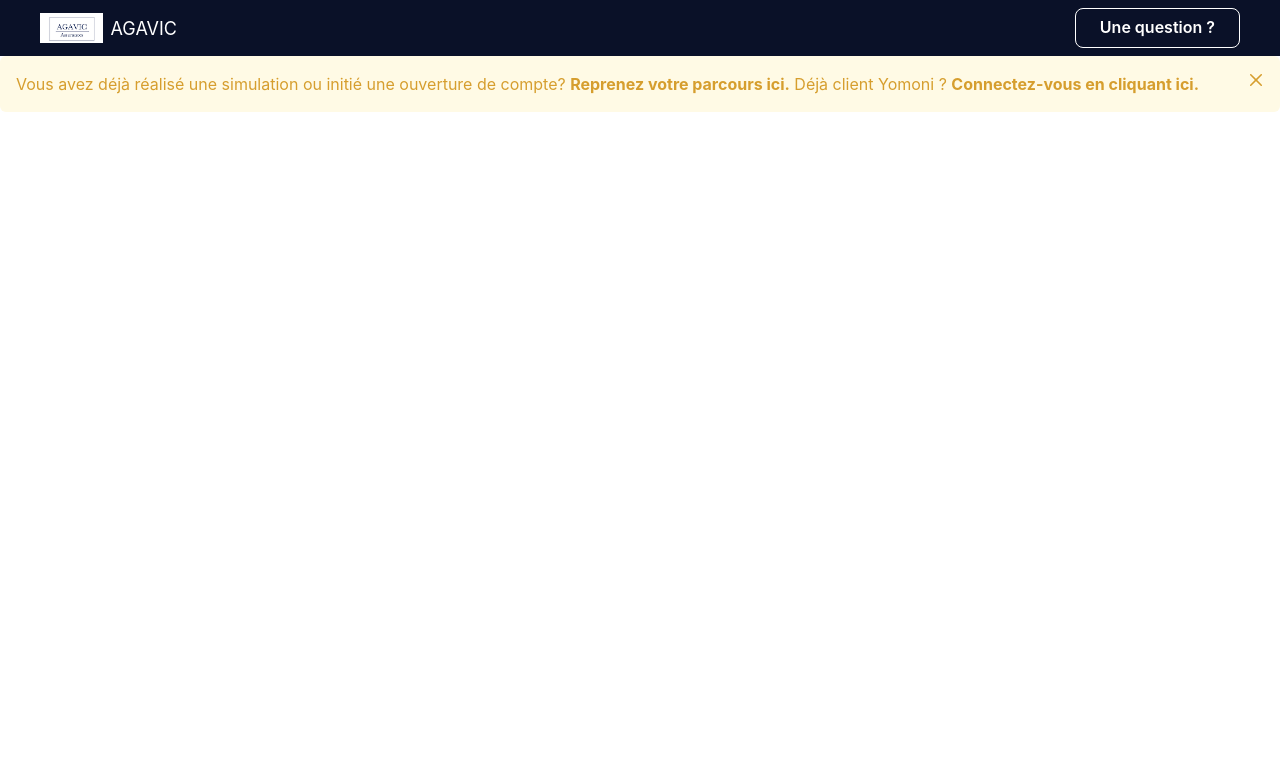
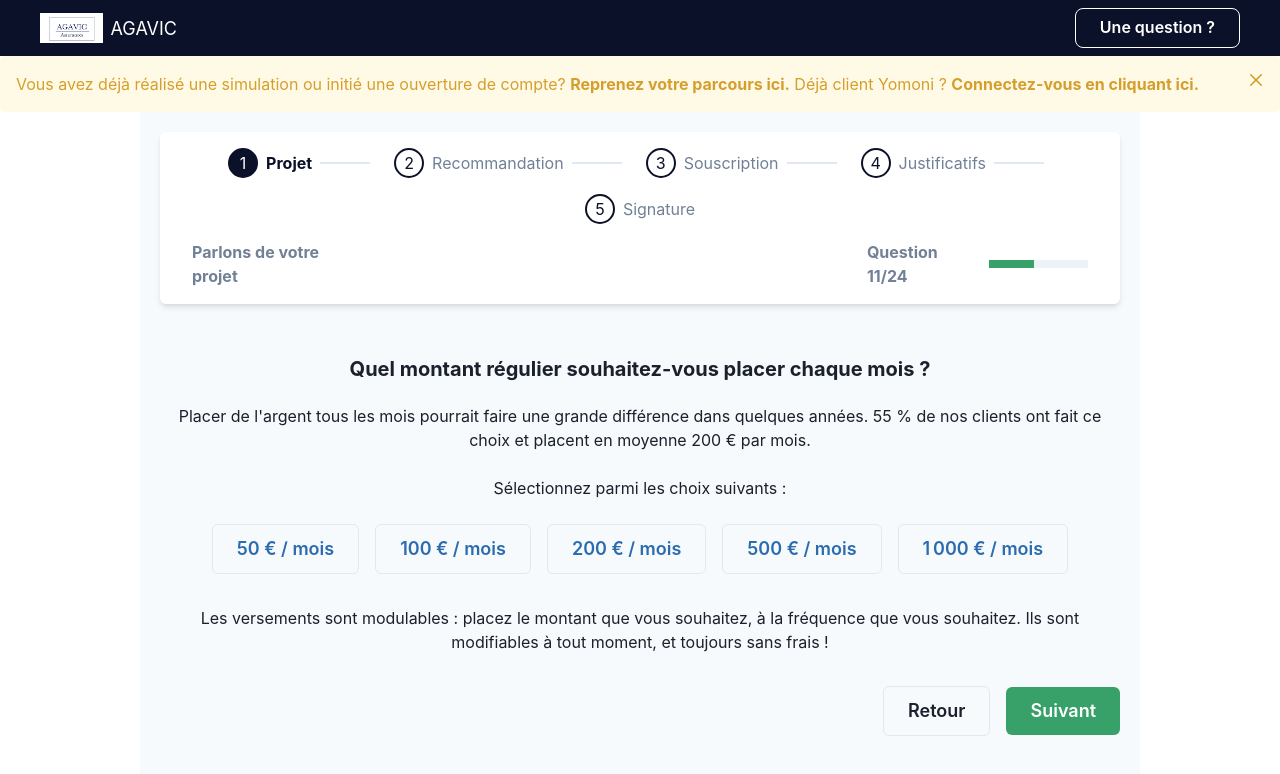
Before and after one commit to spacemen100/agavicform25102024, a React (Create React App) app: page /quel-montant-regulier-souhaitez-vous-placer in a window 1280 px wide. Shown: the top 774 px of the page. Built offline with nearby package versions, Linux system fonts and the light colour scheme.

Commit message:
sssssssssd

```diff
--- /dev/null
+++ b/src/pages/QuelMontantRegulierSouhaitezVousPlacer.tsx
@@ -0,0 +1,94 @@
+import React, { useState } from 'react';
+import { ChakraProvider, extendTheme, Box, Text, Button, HStack, Image } from '@chakra-ui/react';
+import { useNavigate } from 'react-router-dom';
+import StepperWithSubStepCounter from '../components/StepperWithSubStepCounter';
+
+const theme = extendTheme({
+    colors: {
+        navy: '#0A1128',
+        gray: {
+            200: '#e2e8f0',
+            500: '#718096',
+        },
+        white: '#FFFFFF',
+        orange: '#FF8C00',
+    },
+});
+
+const monthlyInvestmentOptions = [50, 100, 200, 500, 1000];
+
+const QuelMontantRegulierSouhaitezVousPlacer: React.FC = () => {
+    const [selectedAmount, setSelectedAmount] = useState<number | null>(null);
+    const navigate = useNavigate();
+
+    const handleSelect = (amount: number) => {
+        setSelectedAmount(amount);
+    };
+
+    const handleNext = () => {
+        // Ajouter ici la logique pour naviguer vers la prochaine étape si nécessaire
+    };
+
+    return (
+        <ChakraProvider theme={theme}>
+            <Box bg="gray.50" minH="100vh" p={5} maxWidth="1000px" mx="auto">
+                <StepperWithSubStepCounter currentStep={1} currentSubStep={11} totalSubSteps={24} title="Parlons de votre projet" />
+                <Text fontSize="xl" fontWeight="bold" mb={5} textAlign="center">Quel montant régulier souhaitez-vous placer chaque mois ?</Text>
+                <Text fontSize="md" textAlign="center" mb={6}>
+                    Placer de l'argent tous les mois pourrait faire une grande différence dans quelques années. 55 % de nos clients ont fait ce choix et placent en moyenne 200 € par mois.
+                </Text>
+                <Text fontSize="md" textAlign="center" mb={6}>Sélectionnez parmi les choix suivants :</Text>
+                <HStack justifyContent="center" spacing="4" flexWrap="wrap">
+                    {monthlyInvestmentOptions.map((amount) => (
+                        <Button
+                            key={amount}
+                            variant="outline"
+                            size="lg"
+                            colorScheme={selectedAmount === amount ? 'green' : 'blue'}
+                            onClick={() => handleSelect(amount)}
+                            px={6}
+                            py={6}
+                            textAlign="left"
+                            justifyContent="flex-start"
+                            _hover={{ bg: 'gray.200' }}
+                            borderColor={selectedAmount === amount ? 'green.400' : 'gray.200'}
+                        >
+                            {amount.toLocaleString('fr-FR')} € / mois
+                        </Button>
+                    ))}
+                </HStack>
+                {selectedAmount !== null && (
+                    <Box borderWidth="1px" borderRadius="md" p={4} mt={4} textAlign="center" borderColor="green.400">
+                        <Text fontSize="2xl" color="green.500">
+                            {selectedAmount.toLocaleString('fr-FR')} € / mois
+                        </Text>
+                    </Box>
+                )}
+                <Text textAlign="center" mt="8">
+                    Les versements sont modulables : placez le montant que vous souhaitez, à la fréquence que vous souhaitez. Ils sont modifiables à tout moment, et toujours sans frais !
+                </Text>
+                <HStack justifyContent="flex-end" mt="8" spacing="4">
+                    <Button
+                        colorScheme="gray"
+                        variant="outline"
+                        onClick={() => navigate(-1)}
+                        px={6}
+                        py={6}
+                        size="lg">
+                        Retour
+                    </Button>
+                    <Button
+                        colorScheme="green"
+                        onClick={handleNext}
+                        px={6}
+                        py={6}
+                        size="lg">
+                        Suivant
+                    </Button>
+                </HStack>
+            </Box>
+        </ChakraProvider>
+    );
+};
+
+export default QuelMontantRegulierSouhaitezVousPlacer;
--- a/src/routes/Routes.tsx
+++ b/src/routes/Routes.tsx
@@ -3,12 +3,14 @@ import React from 'react';
 import { Route, Routes as Switch } from 'react-router-dom';
 import Home from '../pages/Home';
 import QuelEstVotreProjetDInvestissement from '../pages/QuelEstVotreProjetDInvestissement';
-import QuelMontantSouhaitezVousPlacer from '../pages/QuelMontantSouhaitezVousPlacer'; // Importez le nouveau composant
+import QuelMontantSouhaitezVousPlacer from '../pages/QuelMontantSouhaitezVousPlacer';
+import QuelMontantRegulierSouhaitezVousPlacer from '../pages/QuelMontantRegulierSouhaitezVousPlacer'; // Importez le nouveau composant
 
 export const routes = [
   { path: '/', name: 'Home', component: <Home />, hidden: true },
   { path: '/quel-est-votre-projet-d-investissement', name: 'QuelEstVotreProjetDInvestissement', component: <QuelEstVotreProjetDInvestissement />, hidden: true },
-  { path: '/quel-montant-souhaitez-vous-placer', name: 'QuelMontantSouhaitezVousPlacer', component: <QuelMontantSouhaitezVousPlacer />, hidden: true }, // Ajoutez la nouvelle route
+  { path: '/quel-montant-souhaitez-vous-placer', name: 'QuelMontantSouhaitezVousPlacer', component: <QuelMontantSouhaitezVousPlacer />, hidden: true },
+  { path: '/quel-montant-regulier-souhaitez-vous-placer', name: 'QuelMontantRegulierSouhaitezVousPlacer', component: <QuelMontantRegulierSouhaitezVousPlacer />, hidden: true }, // Ajoutez la nouvelle route
 ];
 
 const Routes: React.FC = () => {
```
